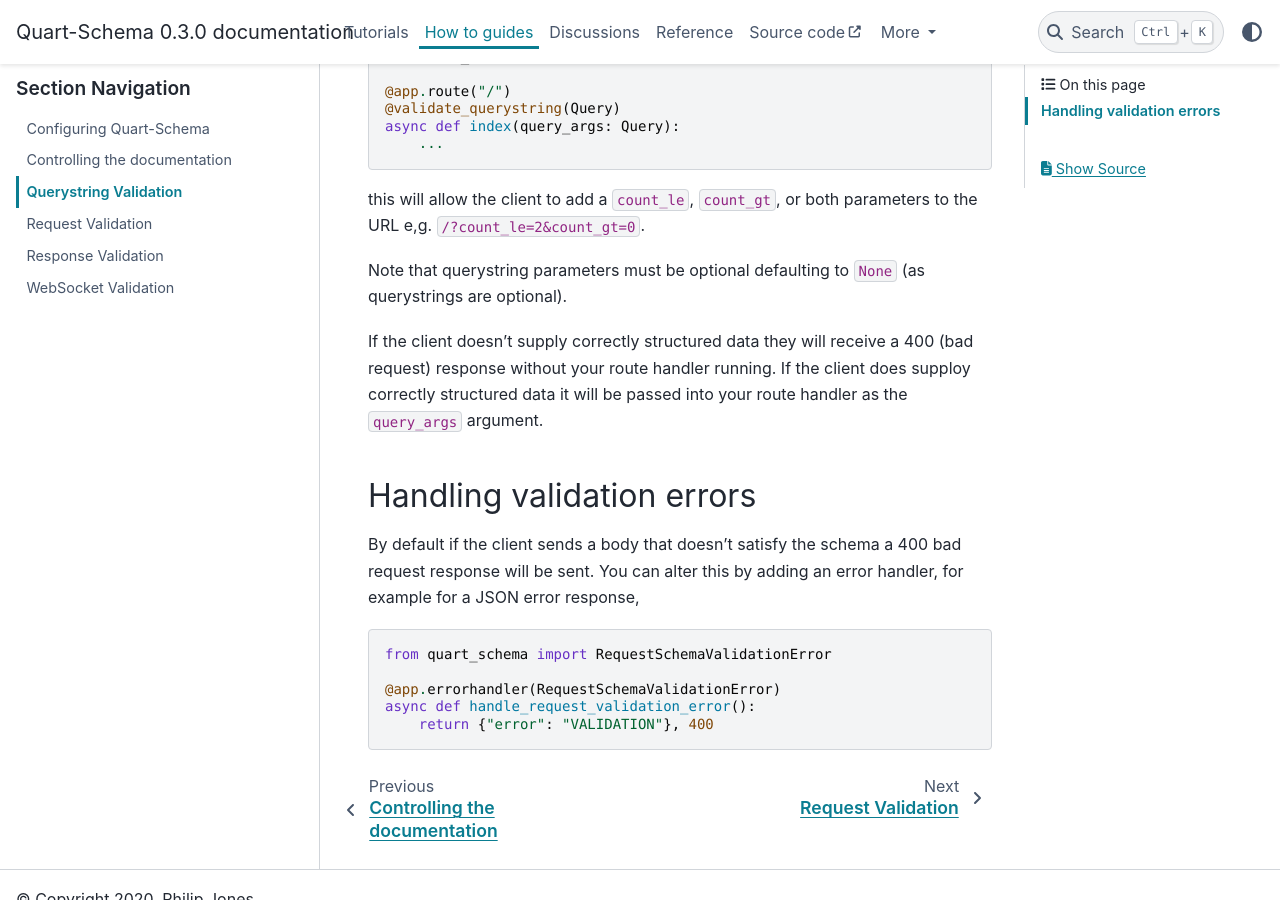
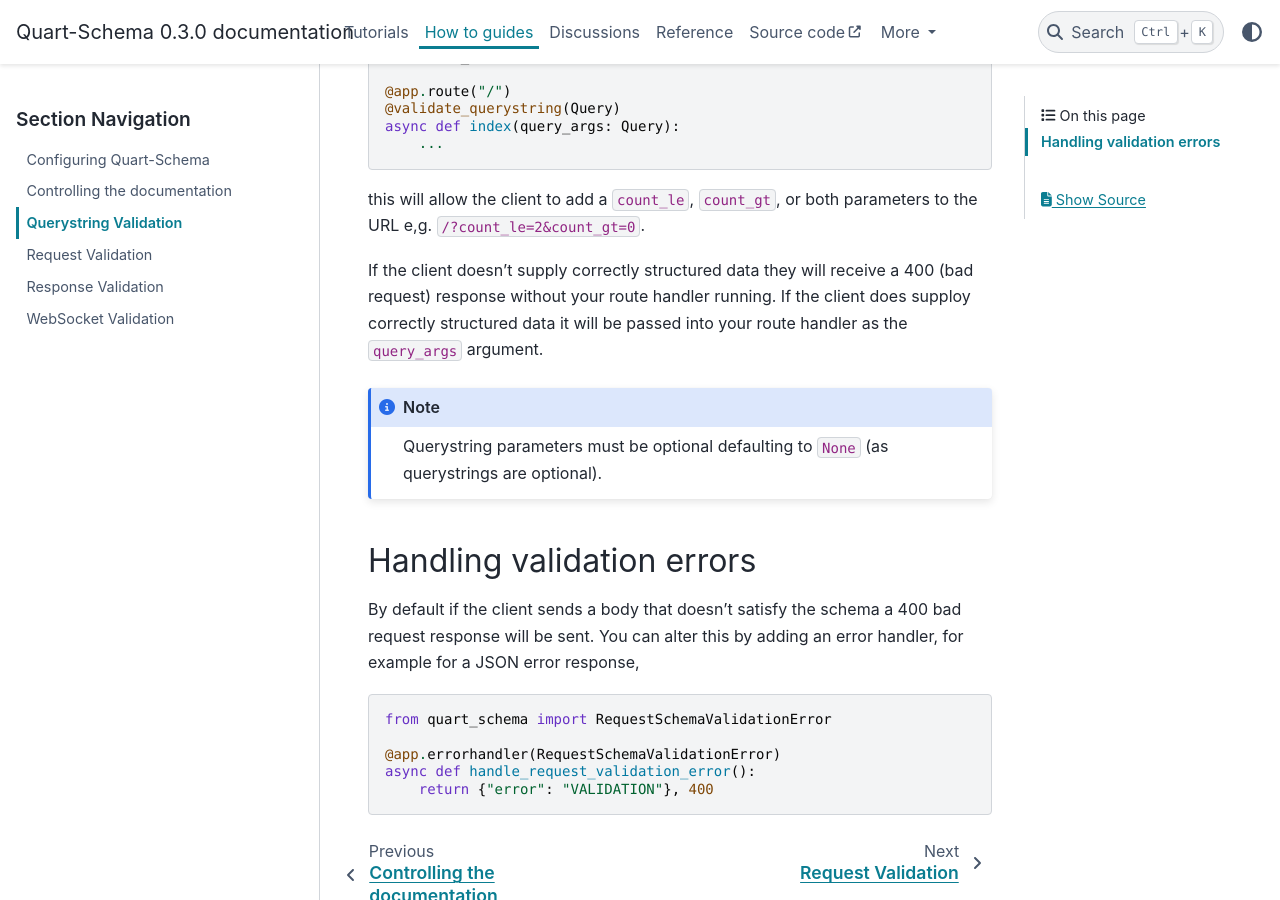
Before and after one commit to pgjones/quart-schema, a Sphinx documentation site: the page built from docs/how_to_guides/querystring_validation.rst, in a window 1280 px wide and 900 px high, scrolled down 425 px. Built offline with Sphinx 7.4.7 and the PyData theme 0.15.4, drawn with Linux system fonts in a browser that asks for light colours; pages that are not in the unit, such as notebooks, are missing from menus.

Commit message:
Change the note to an actual note block
This should make it clearer in the rendered docs (and raw).

```diff
--- a/docs/how_to_guides/querystring_validation.rst
+++ b/docs/how_to_guides/querystring_validation.rst
@@ -26,13 +26,15 @@
 this will allow the client to add a ``count_le``, ``count_gt``, or
 both parameters to the URL e,g. ``/?count_le=2&count_gt=0``.
 
-Note that querystring parameters must be optional defaulting to
-``None`` (as querystrings are optional).
-
 If the client doesn't supply correctly structured data they will
 receive a 400 (bad request) response without your route handler
 running. If the client does supploy correctly structured data it will
 be passed into your route handler as the ``query_args`` argument.
+
+.. note::
+
+   Querystring parameters must be optional defaulting to
+   ``None`` (as querystrings are optional).
 
 Handling validation errors
 --------------------------
```
